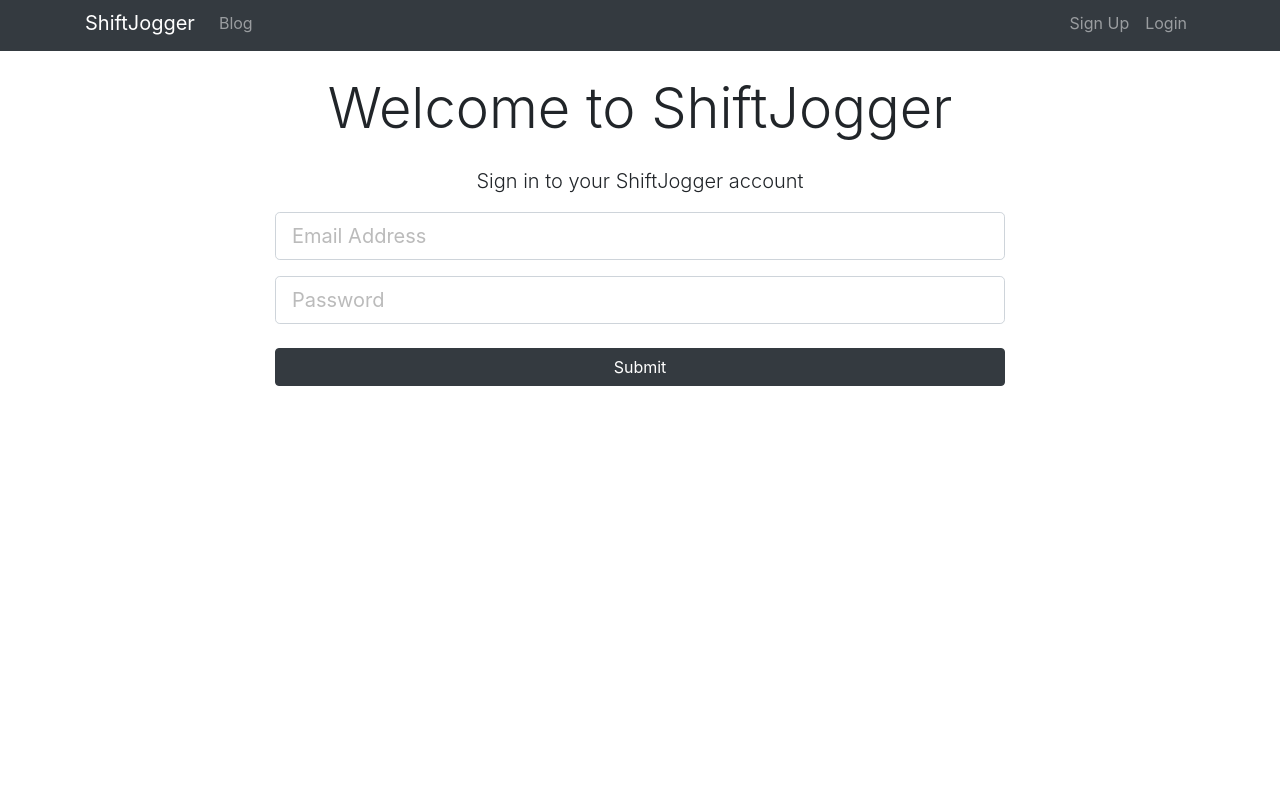
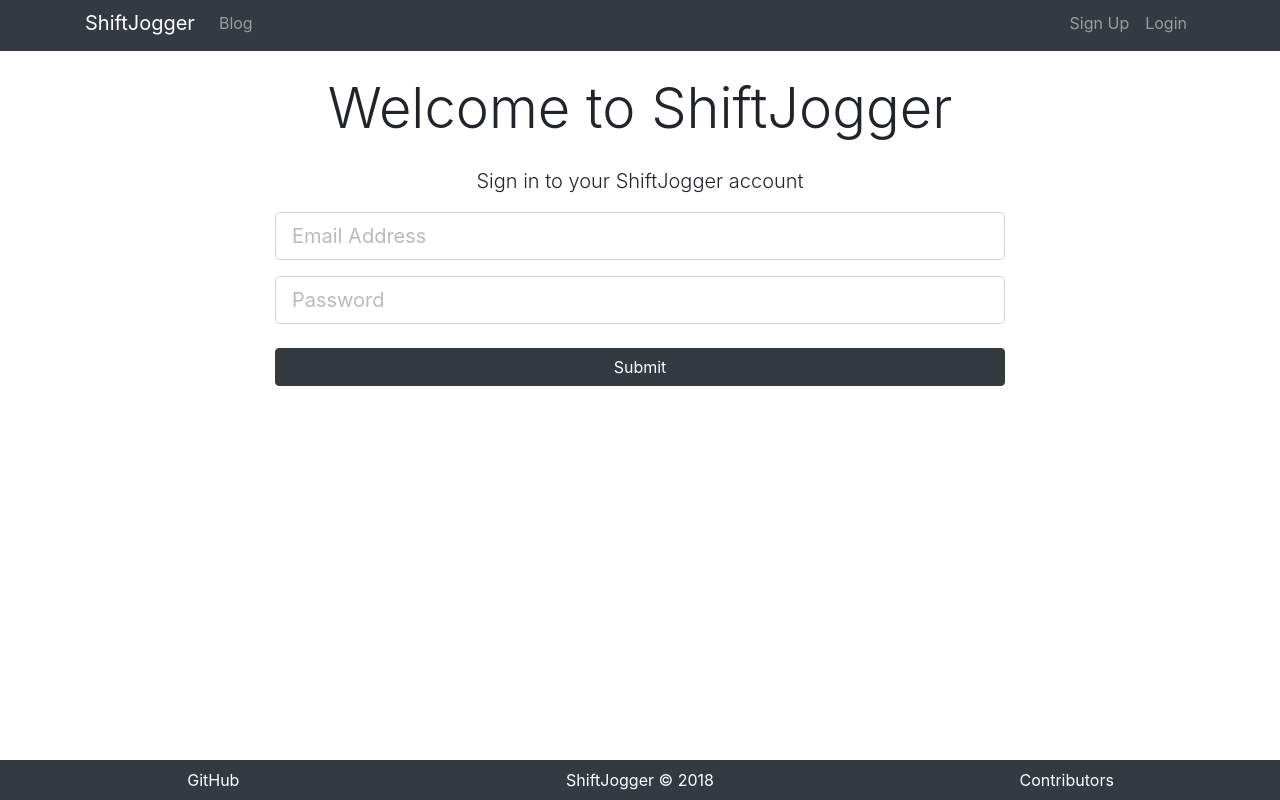
Before and after one commit to jasonmichaels/ShiftJogger, a React (Create React App) app in the folder client/: page /auth/login in a window 1280 px wide. Built offline with nearby package versions, Linux system fonts and the light colour scheme.

Commit message:
fixed footer color to match bootstrap bg-dark in navbar

```diff
--- a/client/src/components/Footer.js
+++ b/client/src/components/Footer.js
@@ -10,7 +10,7 @@
   position: fixed;
   bottom: 0;
   background-color: ${props =>
-    props.isAuthenticated ? "black" : "transparent"};
+    props.isAuthenticated ? "rgba(52, 58, 64, 0.9)" : "transparent"};
   & * {
     margin: 0.25rem 0;
   }
@@ -18,7 +18,9 @@
 
 const Footer = ({ auth }) => {
   return (
-    <StyledFooter className="footer" isAuthenticated={auth.isAuthenticated}>
+    <StyledFooter
+      className="footer bg-dark"
+      isAuthenticated={auth.isAuthenticated}>
       <a
         href="https://github.com/chingu-voyage7/Geckos-Team-18"
         rel="noopener noreferrer"
--- a/client/src/components/dashboard/GlobalInsights.js
+++ b/client/src/components/dashboard/GlobalInsights.js
@@ -48,11 +48,9 @@
           Math.floor(duration.asHours()) + moment.utc(diff).format(":mm");
         return total;
       });
-      console.log(initialDiffs);
       const totalDiffs = initialDiffs.reduce((prev, cur) => {
         return moment.duration(cur).add(prev);
       }, 0);
-      console.log(totalDiffs);
       this.setState({
         hours: totalDiffs._data.hours,
         minutes:
```
